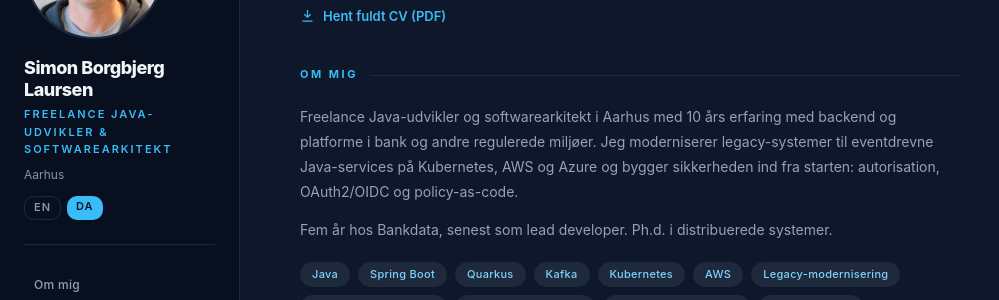
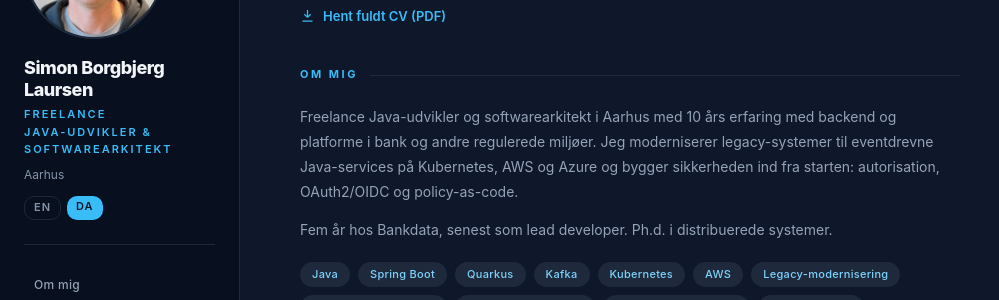
Before and after one commit to simlau/simlau.github.io, a Jekyll site: the page built from da/index.md, in a window 1280 px wide. Shown: the part 137-437 px from the top of the page, without its empty margins (0-999 px from the left). Built offline with Jekyll 4.4.1, drawn with Linux system fonts in a browser that asks for light colours.

Commit message:
Sidebar title: no line break at the hyphen (Java-udvikler)

```diff
--- a/_layouts/default.html
+++ b/_layouts/default.html
@@ -452,7 +452,7 @@
     <img class="sidebar-photo" src="{{ '/me.jpg' | relative_url }}" alt="{{ d.name | escape }}" width="140" height="140"/>
     <div>
       <h1 class="sidebar-name">{{ d.name | escape }}</h1>
-      <div class="sidebar-title">{{ d.title | escape }}</div>
+      <div class="sidebar-title">{{ d.title | escape | replace: "-", "&#8209;" }}</div>
       <div class="sidebar-location">{{ d.location | escape }}</div>
       <nav class="lang-switch" aria-label="Language">
         {%- for a in d.alternates %}{% if a.lang == 'x-default' %}{% continue %}{% endif %}
```
